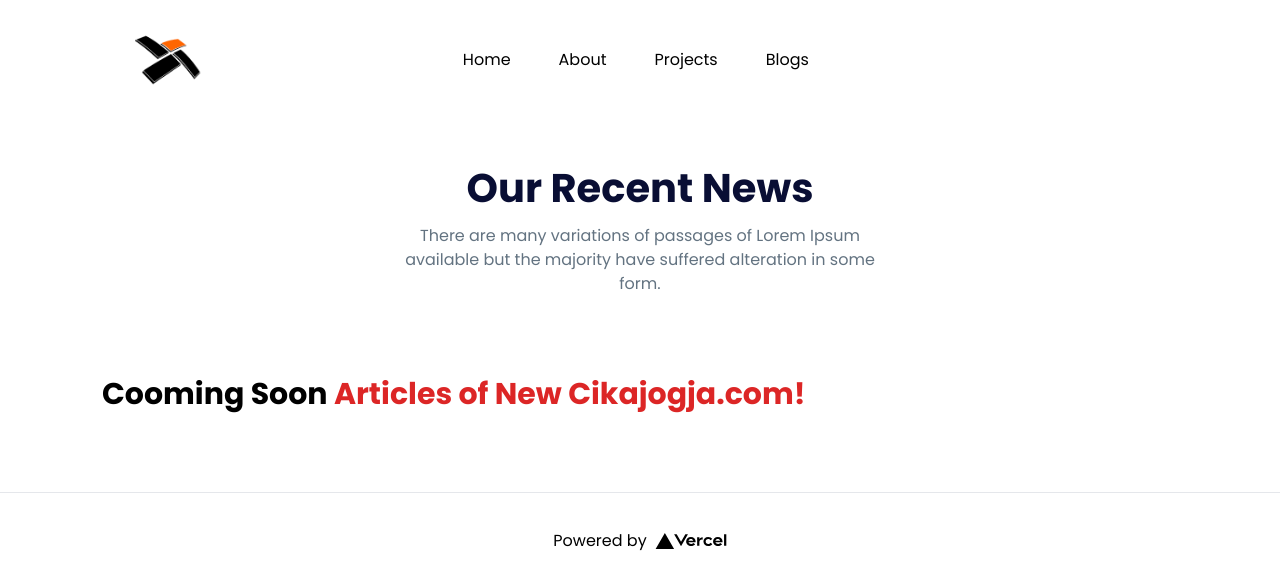
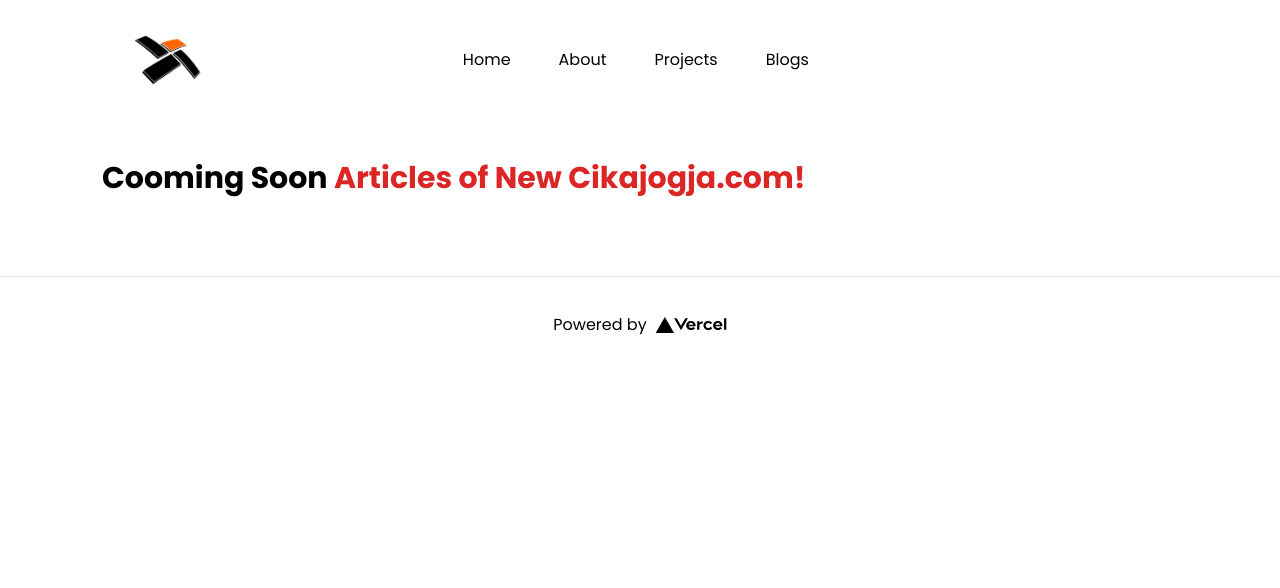
Before and after one commit to Zainal21/Cikajogja.site, a Next.js app: page /blogs in a window 1280 px wide. Shown: the top 588 px of the page. Built offline with nearby package versions, Linux system fonts and the light colour scheme; what tailgrids would draw is missing.

Commit message:
chore : hide section title

```diff
--- a/pages/blogs/index.jsx
+++ b/pages/blogs/index.jsx
@@ -12,11 +12,11 @@ export default function Blogs() {
       </Head>
       <section className="pt-20 pb-10 lg:pt-[120px] lg:pb-20">
         <div className="container mt-10">
-          <SectionTitle
+          {/* <SectionTitle
             titleMain="Our Recent News"
             titleDescription="There are many variations of passages of Lorem Ipsum available
             but the majority have suffered alteration in some form."
-          />
+          /> */}
           <div className="mx-4 mt-5 flex flex-wrap">
             <h1 className="text-3xl font-bold">
               Cooming Soon{" "}
--- a/pages/projects.jsx
+++ b/pages/projects.jsx
@@ -14,10 +14,10 @@ export default function Projects() {
 
       <section className="pt-20 pb-10 lg:pt-[120px] lg:pb-20">
         <div className="container mt-10">
-          <SectionTitle
+          {/* <SectionTitle
             titleMain="Our Recent Projects"
             titleDescription="We work along with clients to create digital business needs"
-          />
+          /> */}
           <h1 className="text-3xl font-bold">
             Cooming Soon{" "}
             <a className="text-red-600" href="https://nextjs.org">
```
